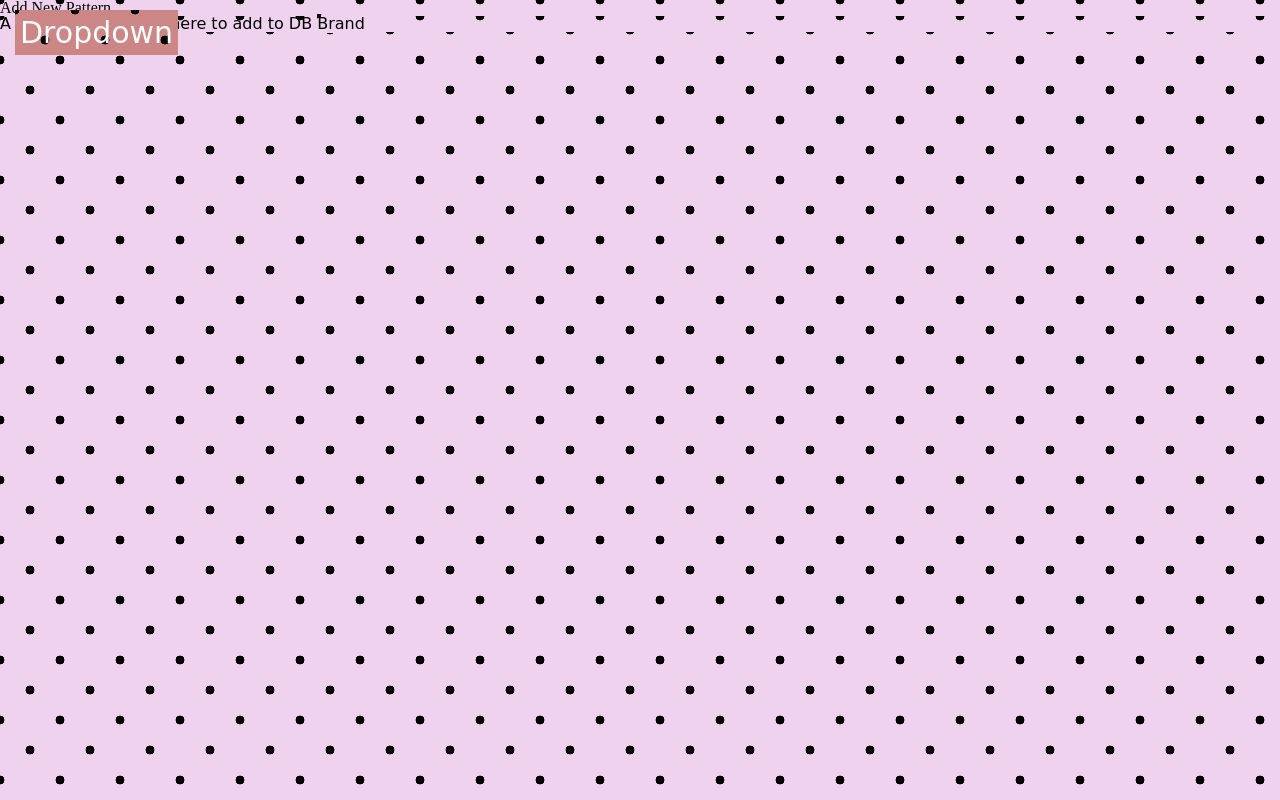
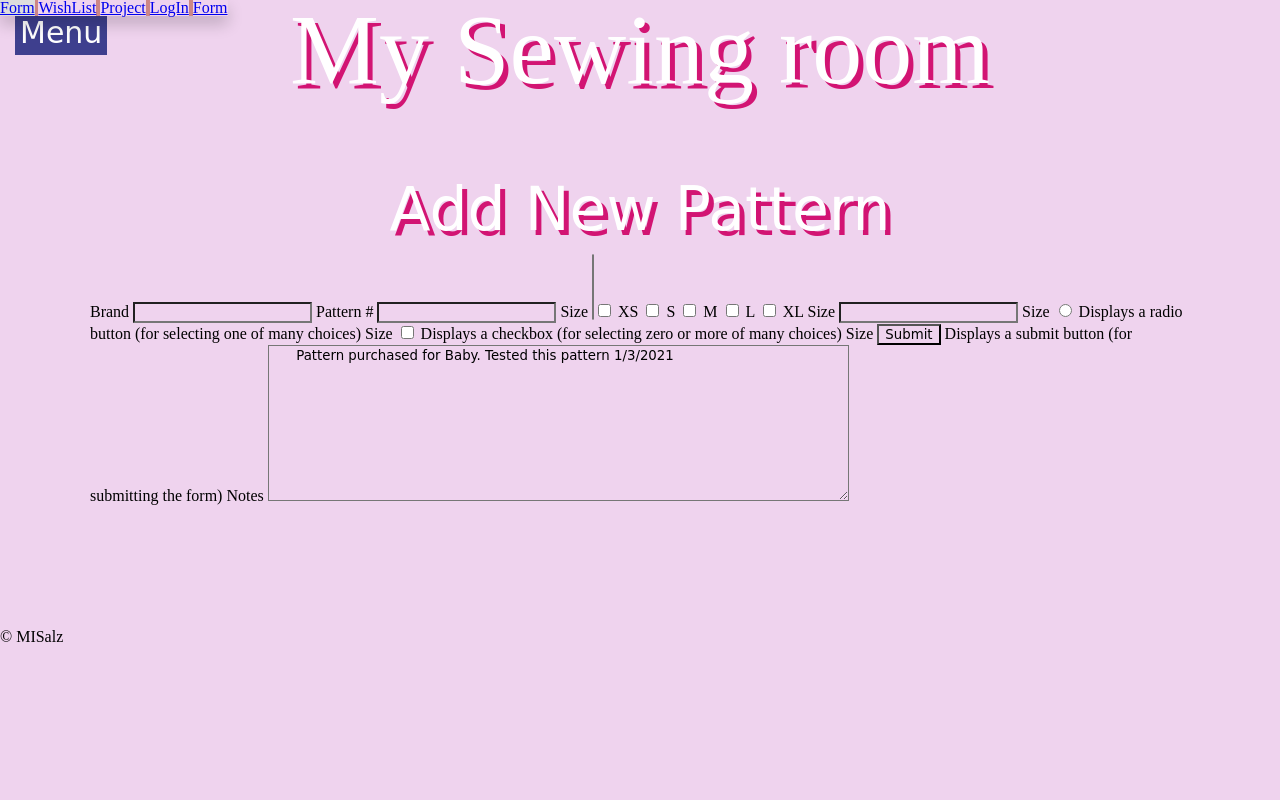
Before and after one commit to MISalz/sewingRoom, a plain HTML site: page form.html in a window 1280 px wide. Drawn offline with Linux system fonts and the light colour scheme; files that its build step writes are made by us from their sources; a web font is replaced by a local one.

Commit message:
flexbox, form

```diff
--- a/css/style.css
+++ b/css/style.css
@@ -5,49 +5,63 @@
   padding: 10;
   font-family: 'Edu NSW ACT Foundation', cursive;
   background-color: #efd3ee;
-  background-image: radial-gradient(#000 10%, transparent 11%),
-    radial-gradient(#000 10%, transparent 11%);
-  background-size: 60px 60px;
-  background-position: 0 0, 30px 30px;
-  background-repeat: repeat;
-  box-sizing: border-box;
 }
 
 .container {
-  display: flex;
-  flex-direction: row;
-  flex-wrap: nowrap;
-  row-gap: 10px;
+  display: grid;
+  row-gap: 50px;
+  column-gap: 50px;
+  grid-template-columns: 50px 50px 50px;
+  grid-template-rows: 50px 50px 50px 50px;
+  grid-template-columns: [first] 40px [line2] 50px [line3] auto [col4-start] 50px [five] 40px [end];
+  grid-template-rows: [row1-start] 25% [row1-end] 100px [third-line] auto [last-line];
 }
-
-.headings {
-  font-size: 100px;
+.header{
+  grid-area: header;
+  grid-column: 2 / span 3;
+  grid-row: first-line / 1 ;
+}
+.container-1{
+  grid-area: main;
+  grid-column: 2 / span 3;
+  grid-row: second-line / 2 ;
+  justify-self: center;
+  font-size: 60px;
   color: white;
-  text-shadow: rgb(210, 20, 115) 5px 10px;
+  text-shadow: rgb(210, 20, 115) 5px 5px;
   text-align: center;
-  font-size: 100px;
-  text-align: center;
-  /* color: rgb(255, 255, 255); */
-  /* text-shadow: rgb(183, 126, 176) 4px 4px; */
 }
-
-/* Button */
 .container-2 {
   height: 40%;
   display: flex;
   align-items: center;
-  justify-content: center;
+  justify-self: center;
+  grid-area: body;
+  grid-column: 2 / span 3;
+  grid-row: third-line / 3 ;
 }
+.foot{
+  grid-area: footer;
+  grid-column: 1 / span 4;
+  grid-row: fourth-line /4 ;
+
+}
+.headings {
+  font-size: 200px;
+  color: white;
+  text-shadow: rgb(210, 20, 115) 5px 5px;
+  text-align: center;
+  font-size: 100px;
+}
+
+/* Button */
 
 .button {
   min-width: 300px;
   min-height: 60px;
-  /* font-family: 'Nunito', sans-serif; */
   font-size: 22px;
-  /* text-transform: uppercase; */
   letter-spacing: 1.3px;
   font-weight: 700;
-  /* color: #313133; */
   background: #4FD1C5;
   background: linear-gradient(90deg, rgba(129, 230, 217, 1) 0%, rgba(79, 209, 197, 1) 100%);
   border: none;
@@ -57,7 +71,8 @@
   cursor: pointer;
   outline: none;
   position: relative;
-  padding: 100px;
+  padding: 60px;
+  margin-right: 60px;
 }
 
 .container-2 button::before {
@@ -91,7 +106,7 @@ button:focus::before {
   width: 30px;
   height: 30px;
   border-radius: 100%;
-  border: 6px solid #00FFCB;
+  border: px solid #00FFCB;
   position: absolute;
   z-index: -1;
   top: 50%;
@@ -121,6 +136,11 @@ button:focus::after {
 }
 
 /* Hamburger menu */
+.dropdown{
+  grid-area: header;
+  grid-column: 1 / span 1;
+  grid-row: first-line / 1 ;
+}
 .dropbtn {
   background-color: #db6bfa;
   color: white;
--- a/form.html
+++ b/form.html
@@ -2,32 +2,66 @@
 <html>
   <head>
     <meta name="viewport" content="width-device-with, initial-scale=1.0">
-  <title>Stash Form</title>
+    <title>My Sewing Room</title>
     <link rel="stylesheet" href="/SewingRoomv2/css/style.css">
     <link rel="stylesheet" href="/SewingRoomv2/css/reset.css">
   </head>
-  <body>
-<header>
-  <h1>Add New Pattern</h1>
+
+  <body class="container">
+    <header class="header">
+
+      <h1 class="headings">My Sewing room</h1>
     </header>
 
     <div class="dropdown">
-  <button class="dropbtn">Dropdown</button>
+      <button class="dropbtn">Menu</button>
       <div class="dropdown-content">
         <a href="/SewingRoomv2/form.html">Form</a>
         <a href="#">WishList</a>
         <a href="#">Project</a>
         <a href="#">LogIn</a>
-    <a href="index.html">Home</a>
+        <a href="#">Form</a>
       </div>
     </div>
-<main>
-A form will be added here to add to DB
-<inpu>Brand</inpu>
+
+    <main class="container-1">
+      Add New Pattern
     </main>
 
-<footer></footer>
+    <div class="container-2">
+      <form>
+        <label for="brand">Brand</label>
+        <input type="text" id="Brand" name="fname">
+        <label for="Pattern">Pattern #</label>
+        <input type="text" id="Pattern" name="fname">
+        <label for="size">Size</label>
+        <select id="cars" name="Size" size="4" multiple>
+          <input type="checkbox"> XS
+          <input type="checkbox"> S
+          <input type="checkbox"> M
+          <input type="checkbox"> L
+          <input type="checkbox"> XL
+        </select>
+        <label for="Size">Size</label>
+        <input type="text" id="fname" name="fname">
+        <label for="Size">Size</label>
+        <input type="radio">	Displays a radio button (for selecting one of many choices)
+        <label for="Size">Size</label>
+        <input type="checkbox">	Displays a checkbox (for selecting zero or more of many choices)
+        <label for="Size">Size</label>
+        <input type="submit">	Displays a submit button (for submitting the form)
+
+        <label for="Notes">Notes</label>
+    <textarea name="Notes" rows="10" cols="80">
+      Pattern purchased for Baby. Tested this pattern 1/3/2021
+      </textarea>
+
+      </form>
+    </div>
+
+
+    <footer class="foot">&copy MISalz</footer>
     <script src="app.js" type="text/javascript"></script>
-</script>
   </body>
+
   </html>
```
Also changed, not shown: index.html (+3 -2 lines). Lines whose indentation alone changed are shown as unchanged.
